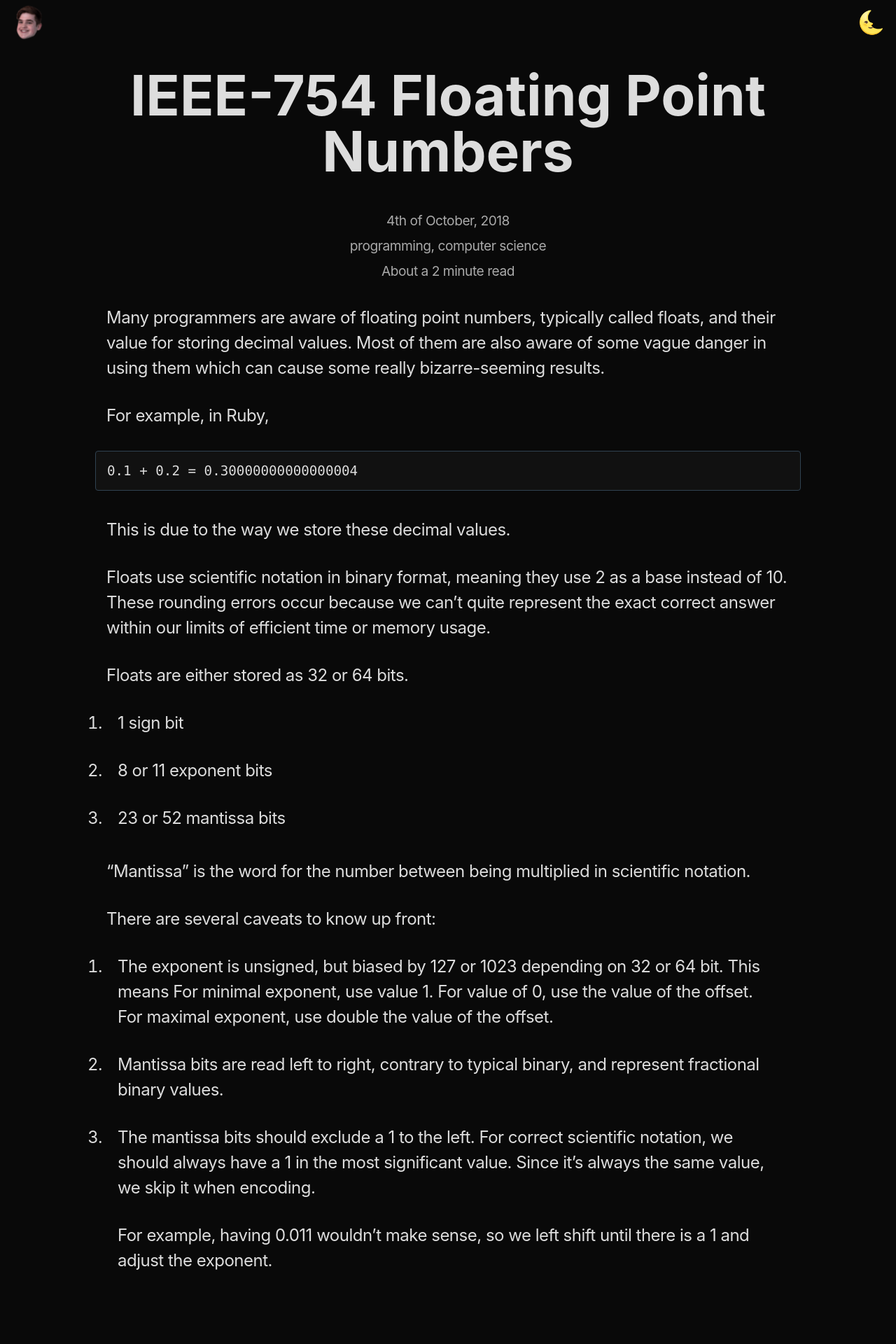
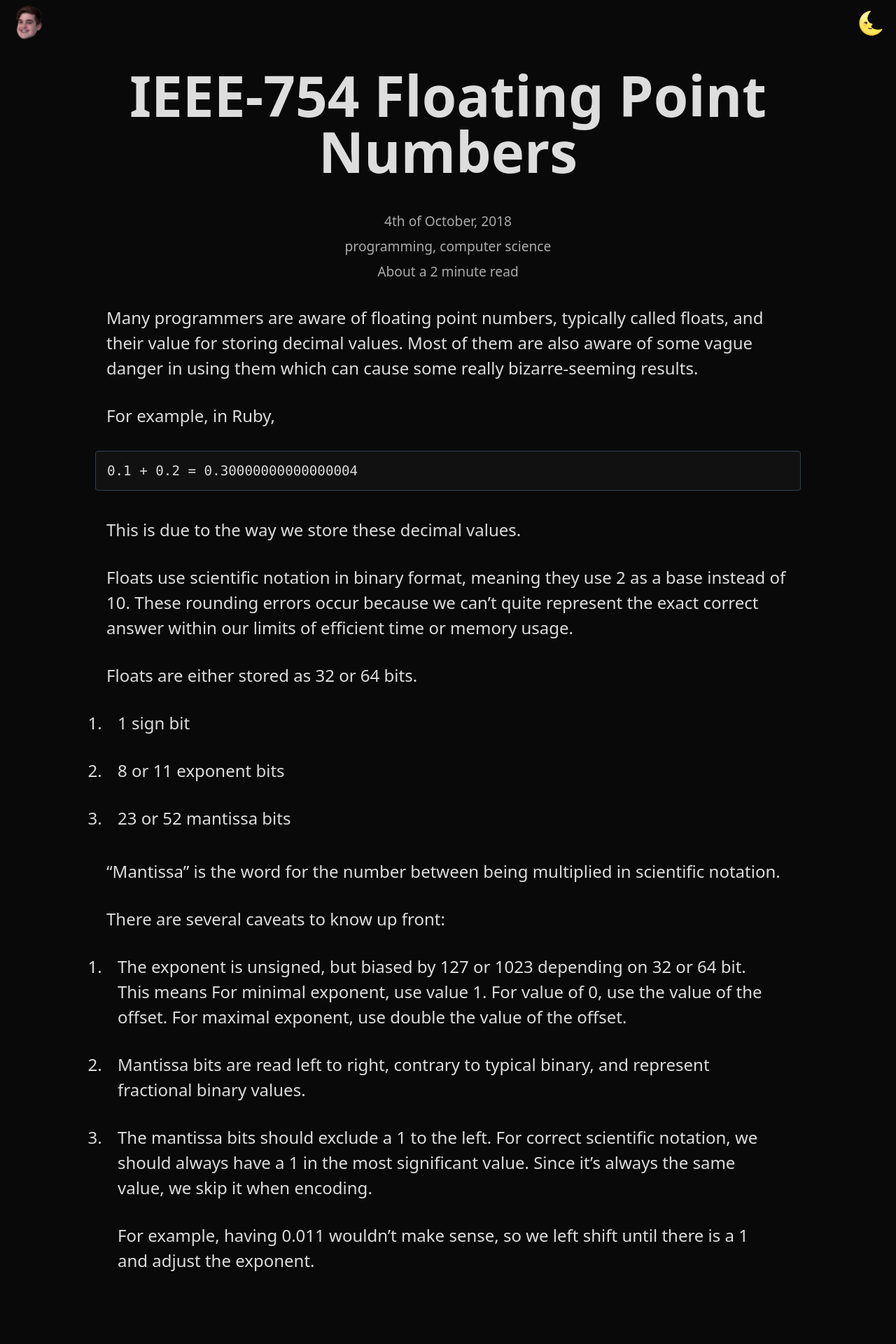
Before and after one commit to shreve/shreve.io, a Jekyll site: the page built from _posts/2018-10-4-ieee-754-float-point-numbers.md, in a window 1280 px wide. Shown: the top 1920 px of the page at 70% size. Built offline with Jekyll 4.4.1, drawn with Linux system fonts in a browser that asks for light colours.

Commit message:
Use generic fonts

```diff
--- a/_sass/_typography.sass
+++ b/_sass/_typography.sass
@@ -5,11 +5,11 @@ $breakpoint: 50em
     @content
 
 %body-font
-  font-family: SF Pro Text, Georgia
-  letter-spacing: -0.5px
+  font-family: sans // SF Pro Text, Georgia
+  // letter-spacing: -0.5px
 
 %display-font
-  font-family: SF Pro Display, 'futura-pt', Futura, 'Avenir Next LT Pro', Helvetica, Arial
+  font-family: sans // SF Pro Display, 'futura-pt', Futura, 'Avenir Next LT Pro', Helvetica, Arial
 
 %fancy-font
   font-family: Baskerville, 'Goudy Old Style', Palatino, 'Book Antiqua', serif
```
